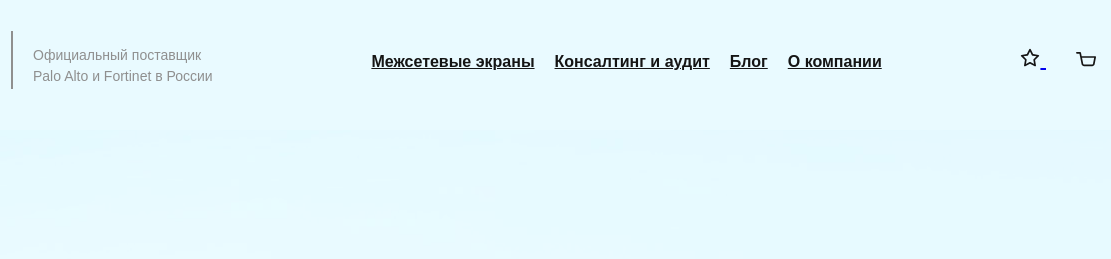
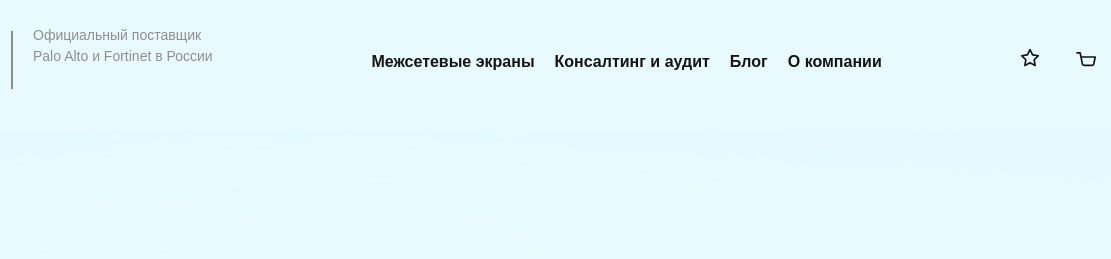
Before and after one commit to Alex275054/MELIORIT, a plain HTML site: page index.html in a window 1280 px wide. Shown: the top 259 px of the page, 169-1280 px from the left. Drawn offline with nearby package versions, Linux system fonts and the light colour scheme.

Commit message:
Add files via upload

```diff
--- a/css/stye.css
+++ b/css/stye.css
@@ -79,6 +79,10 @@ html {
   background: #117361;
 }
 
+a {
+  text-decoration: none;
+}
+
 .header {
   background-color: #E9FAFF;
   position: fixed;
@@ -87,17 +91,6 @@ html {
   left: 0;
   z-index: 50;
   padding: 20px 0 30px;
-}
-
-.header:before {
-  content: "";
-  position: absolute;
-  top: 0;
-  left: 0;
-  width: 100%;
-  height: 100%;
-  background-color: transparent;
-  z-index: 2;
 }
 
 .header__body {
@@ -135,10 +128,12 @@ html {
   line-height: 1.5;
   color: #8F8F8F;
   margin-left: 20px;
+  display: -webkit-box;
+  display: -ms-flexbox;
+  display: flex;
   -webkit-box-flex: 0;
       -ms-flex: 0 1 400px;
           flex: 0 1 400px;
-  padding-top: 20px;
 }
 
 .header__burger {
@@ -167,7 +162,16 @@ html {
   line-height: 22px;
   color: #151515;
 }
+.header__link:hover {
+  text-decoration: underline;
+  -webkit-transition: all ease 0.8s;
+  transition: all ease 0.8s;
+}
 
+.header__action:hover {
+  -webkit-transform: scale(1.2);
+          transform: scale(1.2);
+}
 .header__action *:not(:last-child) {
   margin-right: 30px;
 }
```
